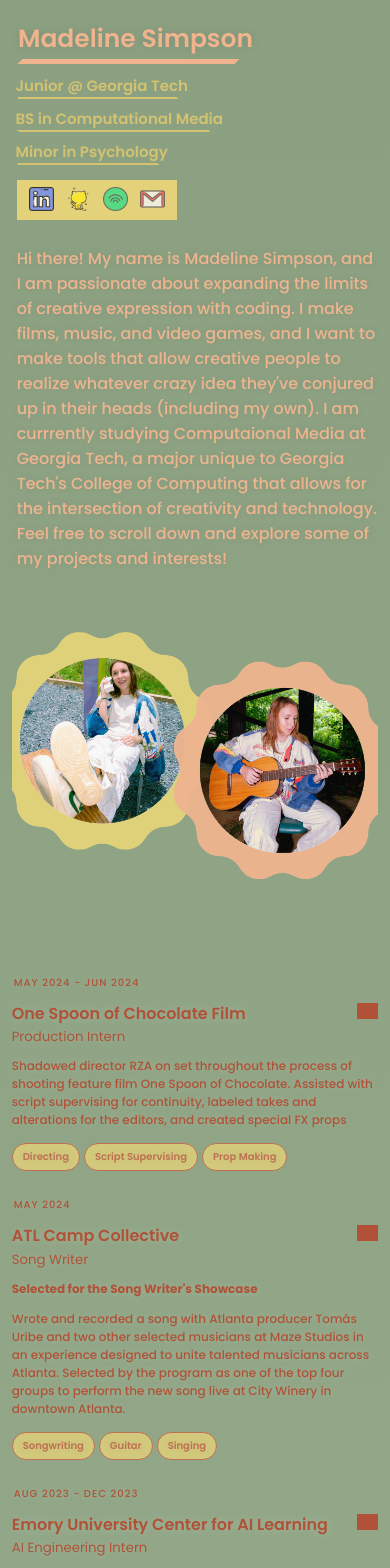
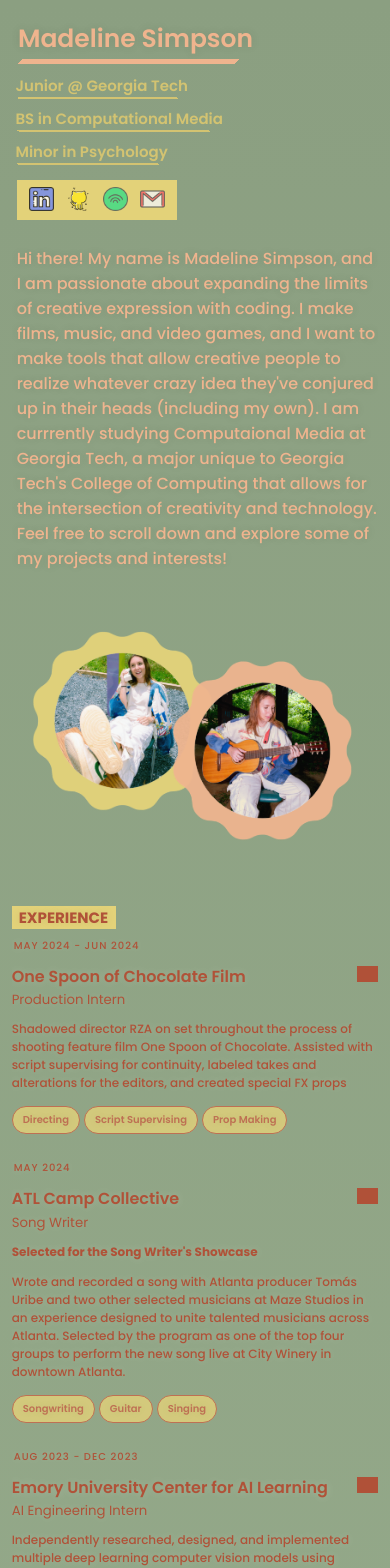
Before and after one commit to madelinesimpson/port-final, a React (Create React App) app: page / in a window 390 px wide. Shown: the top 1568 px of the page. Built offline with nearby package versions, Linux system fonts and the light colour scheme; grey boxes are pictures that could not be loaded; a web font is replaced by a local one.

Commit message:
formatting

```diff
--- a/src/App.css
+++ b/src/App.css
@@ -8,19 +8,19 @@
   }
 
   .about-content > h3 {
-    margin-left: 10px;
+    display: none;
   }
 
   .experience-content > h3 {
-    margin-left: 10px;
+    display: none;
   }
 
   .projects-content > h3 {
-    margin-left: 10px;
+    display: none;
   }
 
   .skills-content > h3 {
-    margin-left: 10px;
+    display: none;
   }
 
   .edu-bubble {
@@ -481,6 +481,14 @@
 
 @media screen and (max-width: 950px) {
 
+  .projects-content {
+    padding-top: 40px;
+  }
+
+  .skills-content {
+    padding-top: 40px;
+  }
+
   .experience-block:hover {
     cursor: pointer;
     background-color: unset !important;
@@ -551,6 +559,38 @@
 
   .phone {
     margin-left: 0px;
+  }
+
+  .about-content > h3 {
+    display: flex;
+    margin-left: 10px;
+  }
+
+  .experience-content > h3 {
+    background-color: #e3d279;
+    width: 119px;
+    color: #b05238;
+    display: flex;
+    margin-left: 10px;
+    padding-left: 7px;
+  }
+
+  .projects-content > h3 {
+    background-color: #e3d279;
+    width: 103px;
+    color: #b05238;
+    display: flex;
+    margin-left: 10px;
+    padding-left: 7px;
+  }
+
+  .skills-content > h3 {
+    background-color: #e3d279;
+    width: 105px;
+    color: #b05238;
+    display: flex;
+    margin-left: 10px;
+    padding-left: 7px;
   }
 
 }
@@ -693,28 +733,31 @@
   .projects-content > h3 {
     font-size: 15px;
     margin-left: 0px;
+    width: 85px;
   }
 
   .experience-content > h3 {
+    width: 97px;
     font-size: 15px;
     margin-left: 0px;
   }
 
   .skills-content > h3 {
+    width: 86px;
     font-size: 15px;
     margin-left: 0px;
   }
 
   .experience-content {
-    margin-top: -10px;
+    margin-top: -50px;
   }
 
-  .preojcts-content {
-    margin-top: -10px;
+  .projects-content {
+    margin-top: -50px;
   }
 
   .skills-content {
-    margin-top: -10px;
+    margin-top: -50px;
   }
 
   .edu-date {
@@ -748,5 +791,10 @@
     width: 90vw;
   }
 
+  .pictures > img {
+    height: 180px;
+    opacity: 0.95;
+  }
+
 
 }
--- a/src/Home.jsx
+++ b/src/Home.jsx
@@ -112,6 +112,7 @@ function Home () {
                     </div>
                     </section>
                     <section ref={el => sectionsRef.current[1] = el} className="experience-content" id="experience">
+                        <h3>EXPERIENCE</h3>
                         <div className="experience-block">
                             <a href = "https://en.wikipedia.org/wiki/One_Spoon_of_Chocolate" target="_blank">
                                 <div className="exp-div">
@@ -138,6 +139,7 @@ function Home () {
                             </a>
                         </div>
                         <div className="experience-block">
+
                             <a href = "https://www.instagram.com/p/C_wobTJOxjk/?img_index=1" target="_blank">
                                 <div className="exp-div">
                                     <div className="exp-date">
@@ -213,6 +215,7 @@ function Home () {
                         </div>
                     </section>
                     <section ref={el => sectionsRef.current[2] = el} className="projects-content" id="projects">
+                        <h3>PROJECTS</h3>
                         <div className="experience-block-stuffies">
                                 <div className="exp-div">
                                     <div className="exp-date">
@@ -432,6 +435,7 @@ function Home () {
                         </div>
                     </section>
                     <section ref={el => sectionsRef.current[3] = el} className="skills-content" id="skills">
+                        <h3>INTERESTS</h3>
                         <div className="experience-block">
                             <a href = "https://github.com/madelinesimpson/port-final/tree/main/src/assets/Koda.png" target="_blank">
                                 <div className="exp-div">
```
